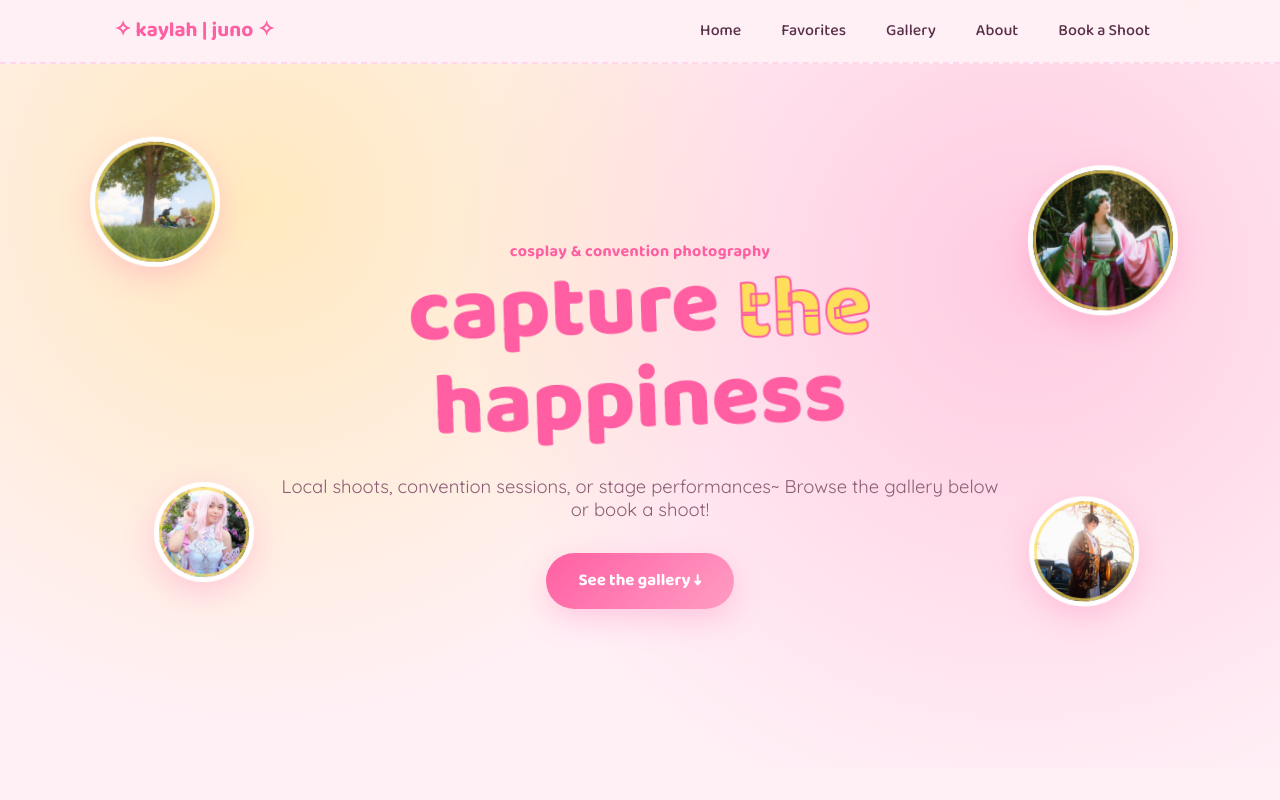
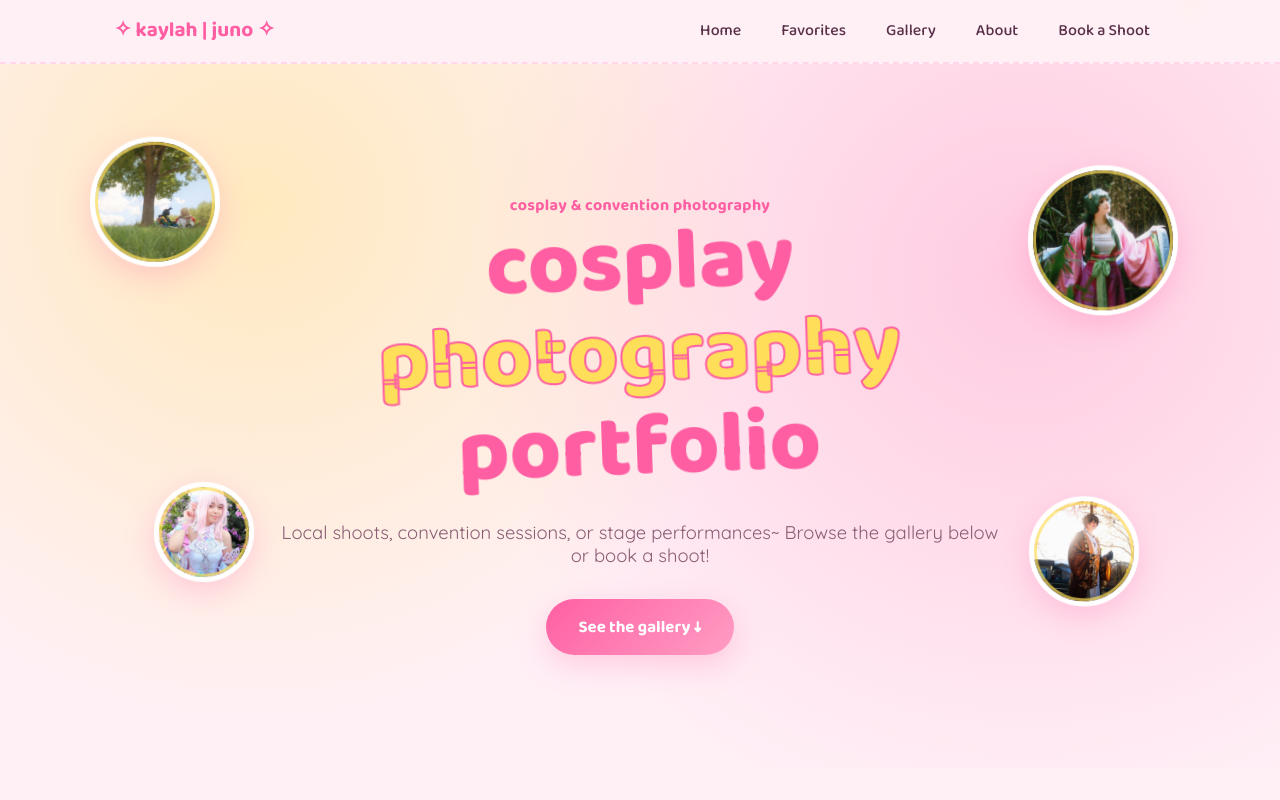
Before and after one commit to chalupalang/cosplayphotographywebsite, a plain HTML site: page index.html in a window 1280 px wide. Shown: the top 800 px of the page. Drawn offline with Linux system fonts and the light colour scheme.

Commit message:
Add files via upload

```diff
--- a/index.html
+++ b/index.html
@@ -48,9 +48,9 @@
       <div class="hero-inner">
         <p class="hero-kicker">cosplay &amp; convention photography</p>
         <h1 class="hero-title">
-          <span class="wobble" style="--d:0s">capture</span>
-          <span class="wobble" style="--d:0.15s">the</span>
-          <span class="wobble" style="--d:0.3s">happiness</span>
+          <span class="wobble" style="--d:0s">cosplay</span>
+          <span class="wobble" style="--d:0.15s">photography</span>
+          <span class="wobble" style="--d:0.3s">portfolio</span>
         </h1>
         <p class="hero-sub">Local shoots, convention sessions, or stage performances~ Browse the gallery below or book a shoot!</p>
         <a href="#gallery" class="btn btn-primary">See the gallery ↓</a>
@@ -114,13 +114,13 @@
     <!-- ===== CONTACT ===== -->
     <section id="contact" class="contact-section">
       <h2 class="section-title">let's shoot togetherrrrr!</h2>
-      <p class="section-sub">Feel free to reach out to me in email or DMs — tell me your character, the con or location, your date, and any other infoo :3 </p>
+      <p class="section-sub">Feel free to reach out to me in email or DMs: tell me your character, the con or location, your date, and any other infoo :3 </p>
       <div class="contact-card">
         <a href="mailto:youremail@example.com" class="contact-link">
           <span class="contact-icon">✉</span> klang4@vols.utk.edu
         </a>
         <div class="socials">
-          <a href="www.instagram.com/xuehuapics" class="social-pill" target="_blank" rel="noopener noreferrer">instagram ^.^</a>
+          <a href="https://www.instagram.com/xuehuapics" class="social-pill" target="_blank" rel="noopener noreferrer">instagram ^.^</a>
         </div>
       </div>
     </section>
```
